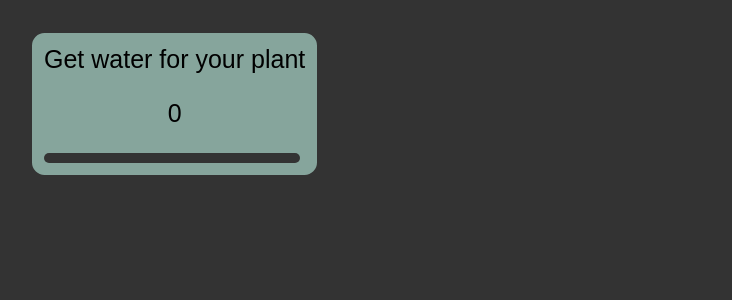
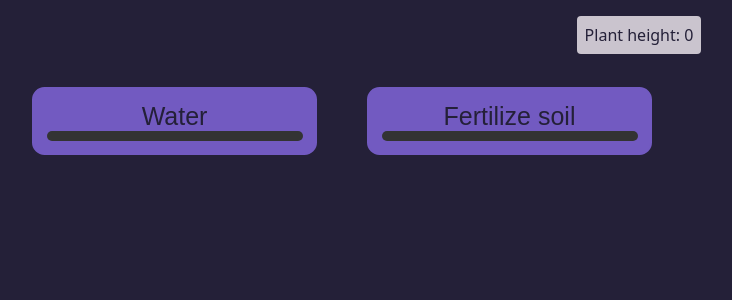
Before and after one commit to holdena12/revenge_of_the_plants, a Svelte app: page / in a window 1280 px wide. Shown: the top 300 px of the page, without its empty margins (1-733 px from the left). Built offline with nearby package versions, Linux system fonts and the light colour scheme.

Commit message:
Added classes to it

```diff
--- a/src/App.svelte
+++ b/src/App.svelte
@@ -1,46 +1,132 @@
 <script>
-  let progress = 0;
-let taps = 0
-  let selected = false;
-  let clicks = 3;
-  let amountToGoUp = 1
+  let plantHeight = 0
+  function hide(elementId){
+    let element = document.getElementById(elementId)
+    if (element.classList.contains("hidden")){
+      return
+    }
+    else{
+      element.classList.add("hidden")
+    }
+  }
+  function unHide(elementId){
+    let element = document.getElementById(elementId)
+    if (element.classList.contains("hidden")){
+      element.classList.remove("hidden")
+
+    }
+    else{
+      return
+    }
+  }
+
+  class Task {
+    name = "";
+    amountToGoUp = 1;
+    progress = 0;
+    selected = false;
+    id = "";
+    completeions = 0;
 
 
-  setInterval(function(){
+    constructor(id, name, amountToGoUp,plantHeightIncrement,unlockHeight) {
+      this.name = name;
+      this.amountToGoUp = amountToGoUp;
+      this.id = id;
+      this.plantHeightIncrement = plantHeightIncrement
+      this.unlockHeight = unlockHeight
+    }
 
-      if (selected == true) {
-      progress += amountToGoUp
+    isSelected() {
+      return this.selected;
+    }
 
 
-      // Reset progress and change style instantly after reaching 100%
-      if (progress >= 100) {
-            progress = 0;
-          taps ++
-            const pbInside = document.getElementById("progressBarInside");
-            if (pbInside.classList.contains("inside")) {
-              pbInside.classList.remove("inside");
-              pbInside.classList.add("inside2");
-            }
+    setSelected() {
+      this.selected = true;
+    }
+
+    flipSelected() {
+      this.selected = !this.selected;
+    }
+
+    setUnSelected() {
+      this.selected = false;
+    }
+
+    setAmountToGoUp(newAmountToGoUp) {
+      this.amountToGoUp = newAmountToGoUp;
+    }
+
+    getProgress() {
+      return this.progress;
+    }
+
+    incrementProgress() {
+      if (this.selected == false) {
+        this.amountToGoUp = 0;
+      } else {
+        this.progress += this.amountToGoUp;
+        this.progress = this.progress
+        // Reset progress and change style instantly after reaching 100%
+        if (this.progress >= 100) {
+          this.progress = 0;
+          this.completeions ++;
+          plantHeight += this.plantHeightIncrement;
+
+          console.log(this.completeions)
+        }
+        const progressButton = document.getElementById(this.id);
+        let progressString = this.progress.toString() + "%";
+        progressButton.style.width = progressString;
+      }
+    }
+  }
+
+  let tasks = [];
+  tasks.push(new Task("1", "Water", 0.5, 1,0));
+  tasks.push(new Task("2", "Fertilize soil", 0.25,3,5));
 
 
-      }}
-    }, 20
-    )
-  function barSpeed() {
-    selected = !selected;
-    if(selected == false){
-      const pbInside = document.getElementById("progressBarInside");
-      pbInside.classList.replace("inside","inside2")
-    }
-   }
 
 
+  setInterval(function () {
+    if (tasks.length > 0) {
+      tasks.forEach((task) => {
+        // if task is unlocked/display
+        //if (task is not displayed && task.getUnlockHeight == plantHeight) {
+          // do stuff
+        //}
+
+
+        if(task.unlockHeight > plantHeight){
+          hide(task.id)
+        }
+
+
+        if (task.isSelected()) {
+          task.incrementProgress();
+        }
+      });
+    }
+  }, 10);
 </script>
-
-<button class="button" on:click={function () { barSpeed();bind:clicks += 1;}}>
-  Get water for your plant
-  <p>{taps}</p>
-  <div class="outer" id="progressBarOutside">
-    <div class="inside" id="progressBarInside" style="width: {progress}%"></div>
-  </div>
-</button>
+<div class="center">
+<p class="text">Plant height: {plantHeight}</p></div>
+{#each tasks as task}
+  <button
+    class="button"
+    on:click={function () {
+      task.flipSelected();
+    }}
+  >
+   {task.name}
+    <div class="outer">
+      <div
+        class="inside"
+        id="{task.id}"
+        style="width: {task.getProgress()}%"
+      ></div>
+    </div>
+  </button>
+{/each}
--- a/src/styles.css
+++ b/src/styles.css
@@ -1,14 +1,16 @@
 .button{
     margin: 1em;
-    padding:10px;
+    padding:0.5em;
     font-size: 25px;
-    background-color: #86A59C;
+    background-color: #725AC1;
     border-style: solid;
-    border-color:#86A59C ;
+    border-color:#725AC1;
     border-radius: 0.5em;
+    color: #242038;
+
 }
 :root{
-    background-color: #333333;
+    background-color: #242038;
     font-family: system-ui, -apple-system, BlinkMacSystemFont, 'Segoe UI', Roboto, Oxygen, Ubuntu, Cantarell, 'Open Sans', 'Helvetica Neue', sans-serif;
 }
 .outer{
@@ -22,9 +24,9 @@
 
 }
 .inside{
-
+  border-radius: 0.5em;
     height: 10px;
-  background-color: #86A59C;
+  background-color: #8D86C9;
 
 
 
@@ -37,3 +39,17 @@
 
 
 }
+.text{
+  background-color: #CAC4CE;
+  color: #242038;
+  padding: 0.5em;
+  margin: 0.5em;
+  border-radius: 0.25em;
+}
+.center{
+  display: flex;
+  justify-content: center;
+}
+.hidden{
+  display: none;
+}
```
